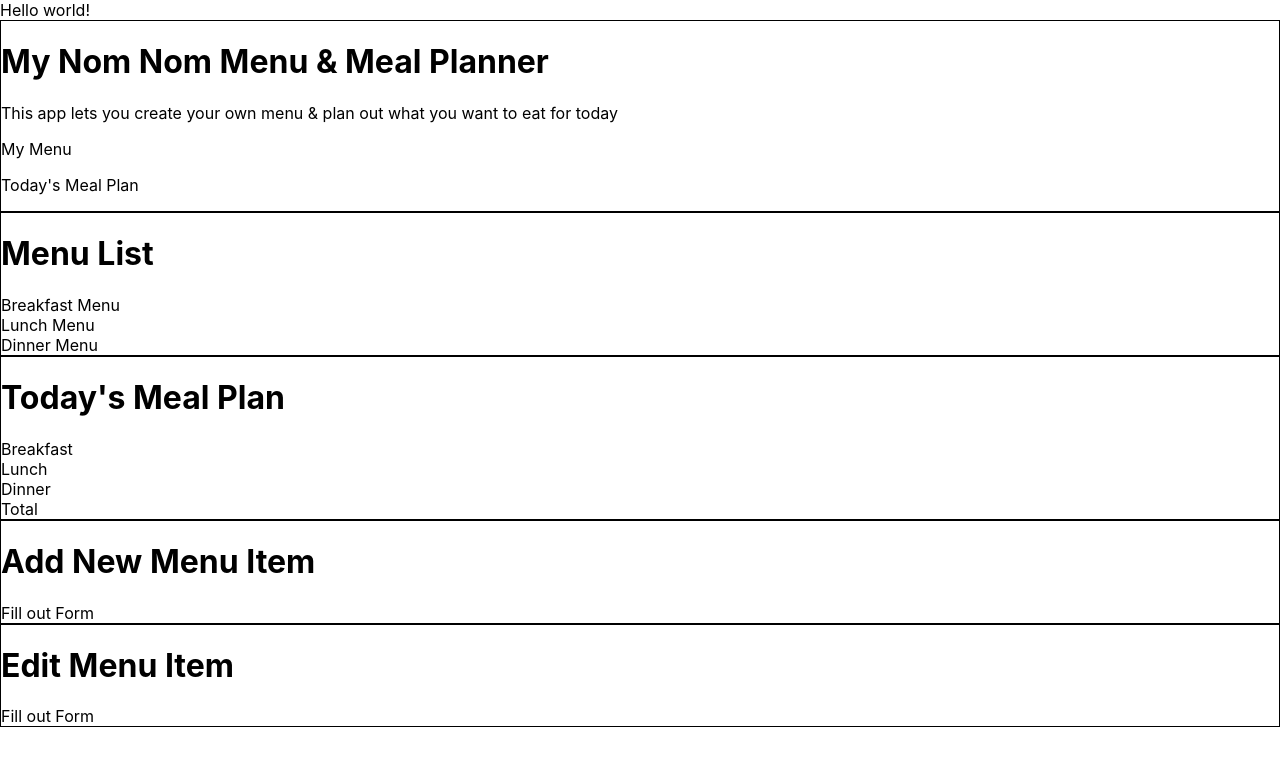
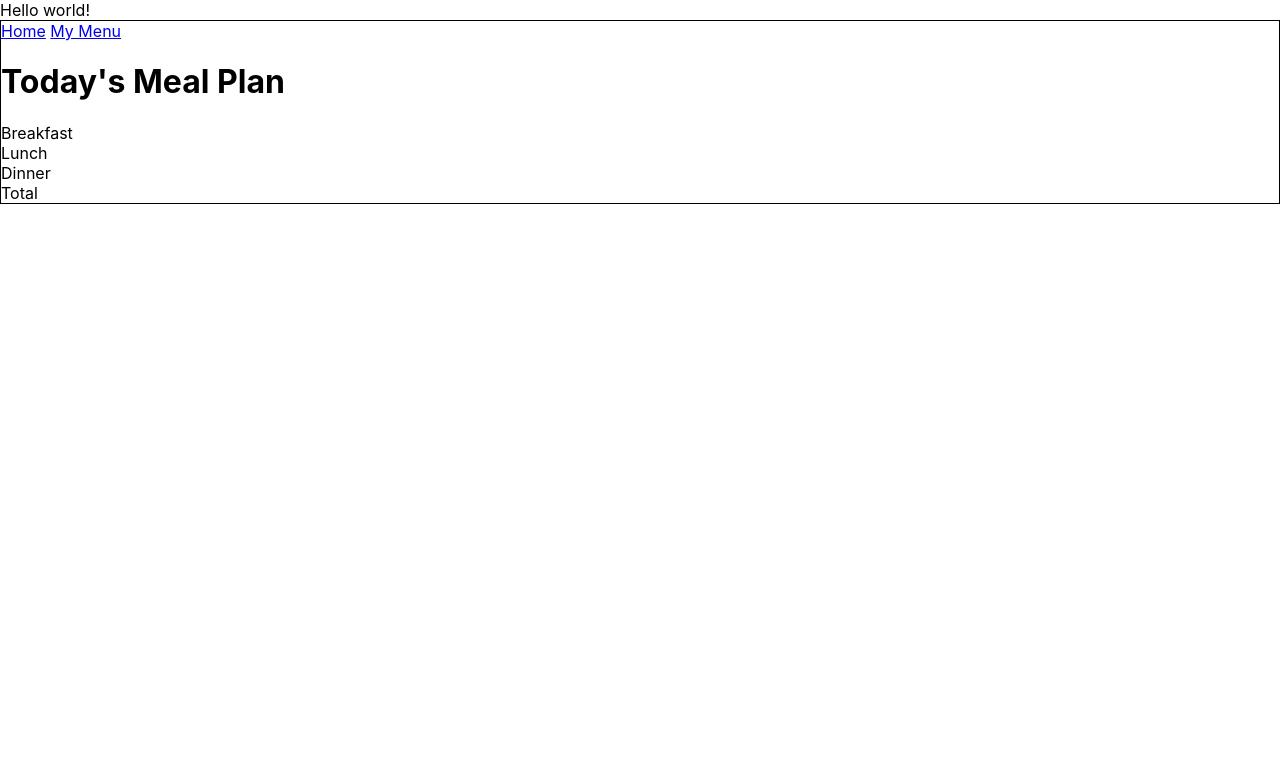
Before and after one commit to JKDev117/nom-nom-app, a React (Create React App) app: page /meal-plan in a window 1280 px wide. Shown: the top 766 px of the page. Built offline with nearby package versions, Linux system fonts and the light colour scheme.

Commit message:
added React Router

```diff
--- a/package.json
+++ b/package.json
@@ -8,6 +8,7 @@
     "@testing-library/user-event": "^7.1.2",
     "react": "^16.13.1",
     "react-dom": "^16.13.1",
+    "react-router-dom": "^5.2.0",
     "react-scripts": "3.4.1"
   },
   "scripts": {
--- a/src/App.js
+++ b/src/App.js
@@ -1,20 +1,25 @@
 import React from 'react';
+import { Route, Switch } from 'react-router-dom';
 import LandingPage from './components/LandingPage';
 import MenuListPage from './components/MenuListPage';
 import MealPlanPage from './components/MealPlanPage';
 import AddMenuItem from './components/AddMenuItem';
 import EditMenuItem from './components/EditMenuItem';
-
+import NotFoundPage from './components/NotFoundPage';
 
 function App(props) {
   return (
      <main className='App'>
        {"Hello world!"}
-       <LandingPage />
-       <MenuListPage />
-       <MealPlanPage />
-       <AddMenuItem />
-       <EditMenuItem />
+       <Switch>
+          <Route exact path='/' component={LandingPage} />
+          <Route path='/menu' component={MenuListPage} />
+          <Route path='/meal-plan' component={MealPlanPage} />
+          <Route path='/add-menu-item' component={AddMenuItem} />
+          <Route path='/edit-menu-item' component={EditMenuItem} />
+          <Route component={NotFoundPage} />
+       </Switch>
+
      </main>
   );
 }
--- a/src/components/LandingPage.js
+++ b/src/components/LandingPage.js
@@ -1,4 +1,5 @@
 import React from 'react';
+import { Link } from 'react-router-dom';
 import './LandingPage.css'
 
 
@@ -8,8 +9,8 @@ class LandingPage extends React.Component {
             <div className="LandingPage">
                 <h1>My Nom Nom Menu & Meal Planner</h1>
                 <p>This app lets you create your own menu & plan out what you want to eat for today</p>
-                <p>My Menu</p>
-                <p>Today's Meal Plan</p>
+                <Link to='/menu'>My Menu</Link><br/>
+                <Link to='/meal-plan'>Today's Meal Plan</Link>
             </div>
         )
     }
--- a/src/components/MealPlanPage.js
+++ b/src/components/MealPlanPage.js
@@ -1,10 +1,16 @@
 import React from 'react';
-import './MealPlanPage.css'
+import { Link } from 'react-router-dom';
+import './MealPlanPage.css';
 
 class MealPlanPage extends React.Component {
     render(){
         return(
             <div className="MenuListPage">
+                <nav>
+                    <Link to="/">Home</Link>
+                    {" "}
+                    <Link to="/menu">My Menu</Link>
+                </nav>
                 <h1>Today's Meal Plan</h1>
                 <section>Breakfast</section>
                 <section>Lunch</section>
--- a/src/components/MenuListPage.js
+++ b/src/components/MenuListPage.js
@@ -1,10 +1,16 @@
 import React from 'react';
-import './MenuListPage.css'
+import { Link } from 'react-router-dom';
+import './MenuListPage.css';
 
 class MenuListPage extends React.Component {
     render(){
         return(
             <div className="MenuListPage">
+                <nav>
+                    <Link to="/">Home</Link>
+                    {" "}
+                    <Link to="/meal-plan">My Meal Plan</Link>
+                </nav>
                 <h1>Menu List</h1>
                 <section>Breakfast Menu</section>
                 <section>Lunch Menu</section>
--- /dev/null
+++ b/src/components/NotFoundPage.js
@@ -0,0 +1,12 @@
+import React, { Component } from 'react'
+
+export default class NotFoundPage extends Component {
+  render() {
+    return (
+      <div className='NotFoundPage'>
+        <h2>Page Not Found</h2>
+        <p>This page doesn't exist, try going back or using the navigation menu</p>
+      </div>
+    )
+  }
+}
--- a/src/index.js
+++ b/src/index.js
@@ -3,8 +3,11 @@ import ReactDOM from 'react-dom';
 import './index.css';
 import App from './App';
 import ITEMS from './store.js'
+import { BrowserRouter } from 'react-router-dom'
 
 ReactDOM.render(
-    <App store={ITEMS}/>,
+    <BrowserRouter>
+        <App store={ITEMS}/>
+    </BrowserRouter>,
     document.getElementById('root')
 );
```
Also changed, not shown: 1 other file (tests, documents, lock files or other folders).
